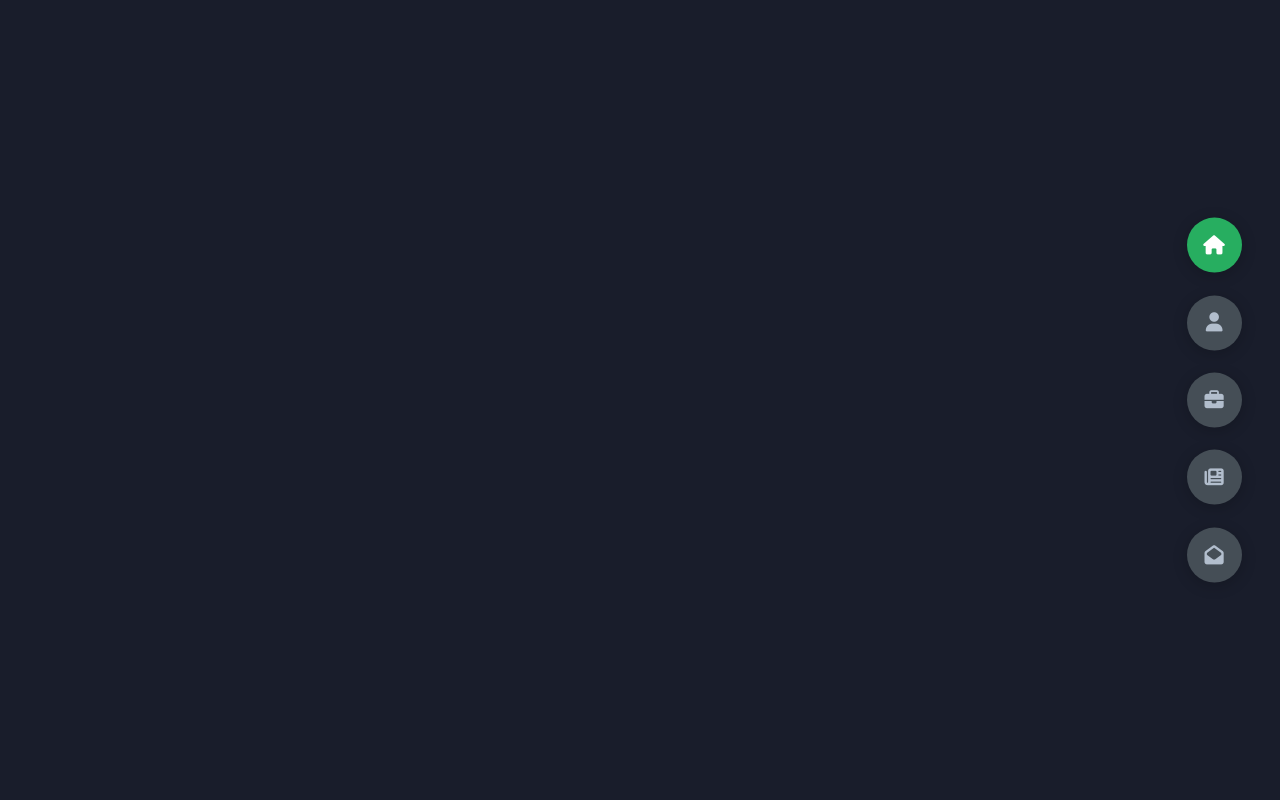
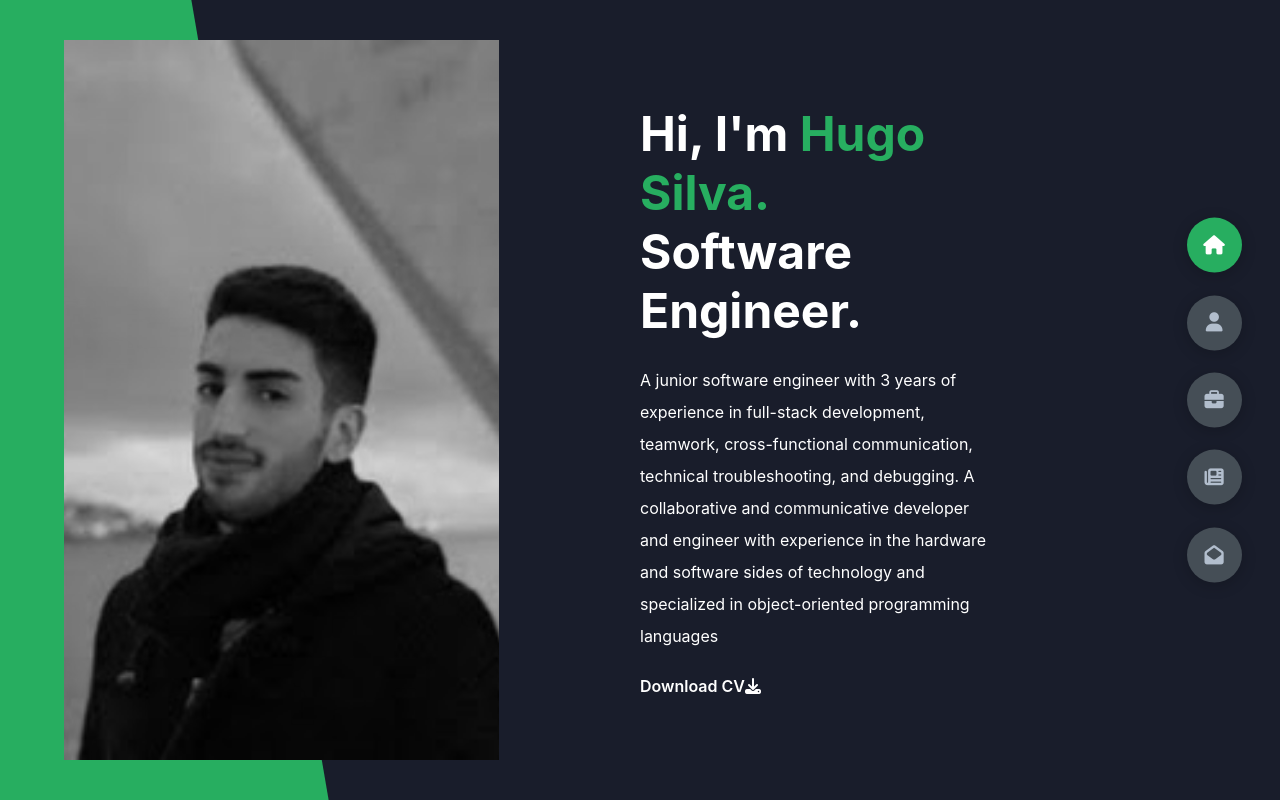
Before and after one commit to jhssilva/Portfolio, a React (Create React App) app in the folder app/: page / in a window 1280 px wide. Built offline with nearby package versions, Linux system fonts and the light colour scheme.

Commit message:
Header Section on the go

```diff
--- a/app/src/App.css
+++ b/app/src/App.css
@@ -77,6 +77,24 @@ section {
 
 .active {
   display: block;
+  -webkit-animation: scaleAnim 1s ease-in-out;
+          animation: scaleAnim 1s ease-in-out;
+}
+@-webkit-keyframes scaleAnim {
+  0% {
+    transform: translateY(-100%) scaleY(0);
+  }
+  100% {
+    transform: translateY(0) scaleY(1);
+  }
+}
+@keyframes scaleAnim {
+  0% {
+    transform: translateY(-100%) scaleY(0);
+  }
+  100% {
+    transform: translateY(0) scaleY(1);
+  }
 }
 
 .controlls {
@@ -114,4 +132,71 @@ section {
   font-size: 1.2rem;
   color: var(--color-grey-2);
   pointer-events: none;
+}
+
+/*Header content*/
+.header-content {
+  display: grid;
+  grid-template-columns: repeat(2, 1fr);
+  height: 100%;
+}
+.header-content .left-header {
+  display: flex;
+  align-items: center;
+  position: relative;
+}
+.header-content .left-header .h-shape {
+  transition: all 0.4s ease-in-out;
+  width: 65%;
+  height: 100%;
+  background-color: var(--color-secundary);
+  position: absolute;
+  left: 0;
+  top: 0;
+  z-index: -1;
+  -webkit-clip-path: polygon(0 0, 46% 0, 79% 100%, 0% 100%);
+          clip-path: polygon(0 0, 46% 0, 79% 100%, 0% 100%);
+}
+.header-content .left-header .image {
+  border-radius: var(--br-sm-2);
+  height: 90%;
+  width: 68%;
+  margin-left: 4rem;
+  background-color: var(--color-black);
+  transition: all 0.4s ease-in-out;
+}
+.header-content .left-header .image img {
+  width: 100%;
+  height: 100%;
+  -o-object-fit: cover;
+     object-fit: cover;
+  transition: all 0.4s ease-in-out;
+  filter: grayscale(100%);
+}
+.header-content .left-header .image img:hover {
+  filter: grayscale(0);
+}
+.header-content .right-header {
+  display: flex;
+  flex-direction: column;
+  justify-content: center;
+  padding-right: 18rem;
+}
+.header-content .right-header .name {
+  font-size: 3rem;
+}
+.header-content .right-header .name span {
+  color: var(--color-secundary);
+}
+.header-content .right-header p {
+  margin: 1.5rem 0;
+  line-height: 2rem;
+}
+
+/*Independent components*/
+.main-btn {
+  border-radius: 30px;
+  color: inherit;
+  font-weight: 600;
+  position: relative;
 }/*# sourceMappingURL=App.css.map */
--- a/app/src/App.jsx
+++ b/app/src/App.jsx
@@ -1,8 +1,11 @@
 import "./App.css";
 import React, { useState } from "react";
+import picture from "./resources/img/Lisboa.jpeg";
 
 function App() {
   const [activeElementId, setActiveElementId] = useState(1);
+  const resumeAddress =
+    "https://docs.google.com/document/d/13LLI6V8zva_zG7_KWLYqLB3d-W6YoySCr9GONgwShBM/edit?usp=sharing";
 
   const listControls = [
     { id: 1, dataId: "home", icon: "fas fa-home" },
@@ -21,7 +24,9 @@ function App() {
             (checkIfHasToDisplayCurrentSection(1) ? "active" : "")
           }
           id="home"
-        ></header>
+        >
+          <Header />{" "}
+        </header>
         <main>
           <section
             className={
@@ -53,6 +58,40 @@ function App() {
           ></section>
         </main>
         <Controls />
+      </div>
+    );
+  };
+
+  const Header = () => {
+    return (
+      <div className="header-content">
+        <div className="left-header">
+          <div className="h-shape"></div>
+          <div className="image">
+            <img src={picture} alt="" />
+          </div>
+        </div>
+        <div className="right-header">
+          <h1 className="name">
+            Hi, I'm <span className="name">Hugo Silva.</span> Software Engineer.
+          </h1>
+          <p>
+            A junior software engineer with 3 years of experience in full-stack
+            development, teamwork, cross-functional communication, technical
+            troubleshooting, and debugging. A collaborative and communicative
+            developer and engineer with experience in the hardware and software
+            sides of technology and specialized in object-oriented programming
+            languages
+          </p>
+          <div className="btn-con">
+            <a href={resumeAddress} className="main-btn">
+              <span className="btn-text">Download CV</span>
+              <span className="btn-icon">
+                <i className="fas fa-download"></i>
+              </span>
+            </a>
+          </div>
+        </div>
       </div>
     );
   };
--- a/app/src/App.scss
+++ b/app/src/App.scss
@@ -78,6 +78,15 @@ section {
 
 .active {
     display: block;
+    animation: scaleAnim 1s ease-in-out;
+    @keyframes scaleAnim {
+        0% {
+            transform: translateY(-100%) scaleY(0);
+        }
+        100% {
+            transform: translateY(0) scaleY(1);
+        }
+    }
 }
 
 // Controls
@@ -120,3 +129,71 @@ section {
         }
      }
 }
+
+
+/*Header content*/
+.header-content {
+    display: grid;
+    grid-template-columns: repeat(2, 1fr);
+    height: 100%;
+    .left-header {
+        display: flex;
+        align-items: center;
+        position: relative;
+        .h-shape{
+            transition: all .4s ease-in-out;
+            width: 65%;
+            height: 100%;
+            background-color: var(--color-secundary);
+            position: absolute;
+            left: 0;
+            top: 0;
+            z-index: -1;
+            clip-path: polygon(0 0,46% 0, 79% 100%, 0% 100%);
+        }
+        .image{
+            border-radius: var(--br-sm-2);
+            height: 90%;
+            width: 68%;
+            margin-left: 4rem;
+            background-color: var(--color-black);
+            transition: all .4s ease-in-out;
+            img {
+                width: 100%;
+                height: 100%;
+                object-fit: cover;
+                transition: all .4s ease-in-out;
+                filter: grayscale(100%);
+                &:hover{
+                    filter: grayscale(0);
+                }
+            }
+
+        }
+    }
+    .right-header {
+        display: flex;
+        flex-direction: column;
+        justify-content: center;
+        padding-right: 18rem;
+        .name {
+            font-size: 3rem;
+            span {
+                color: var(--color-secundary);
+            }
+        }
+        p {
+            margin: 1.5rem 0;
+            line-height: 2rem;
+        }
+    }
+}
+
+/*Independent components*/
+.main-btn {
+    border-radius: 30px;
+    color: inherit;
+    font-weight: 600;
+    position: relative;
+
+}
```
Also changed, not shown: app/src/resources/img/Lisboa.jpeg (added), 1 other file (tests, documents, lock files or other folders).
